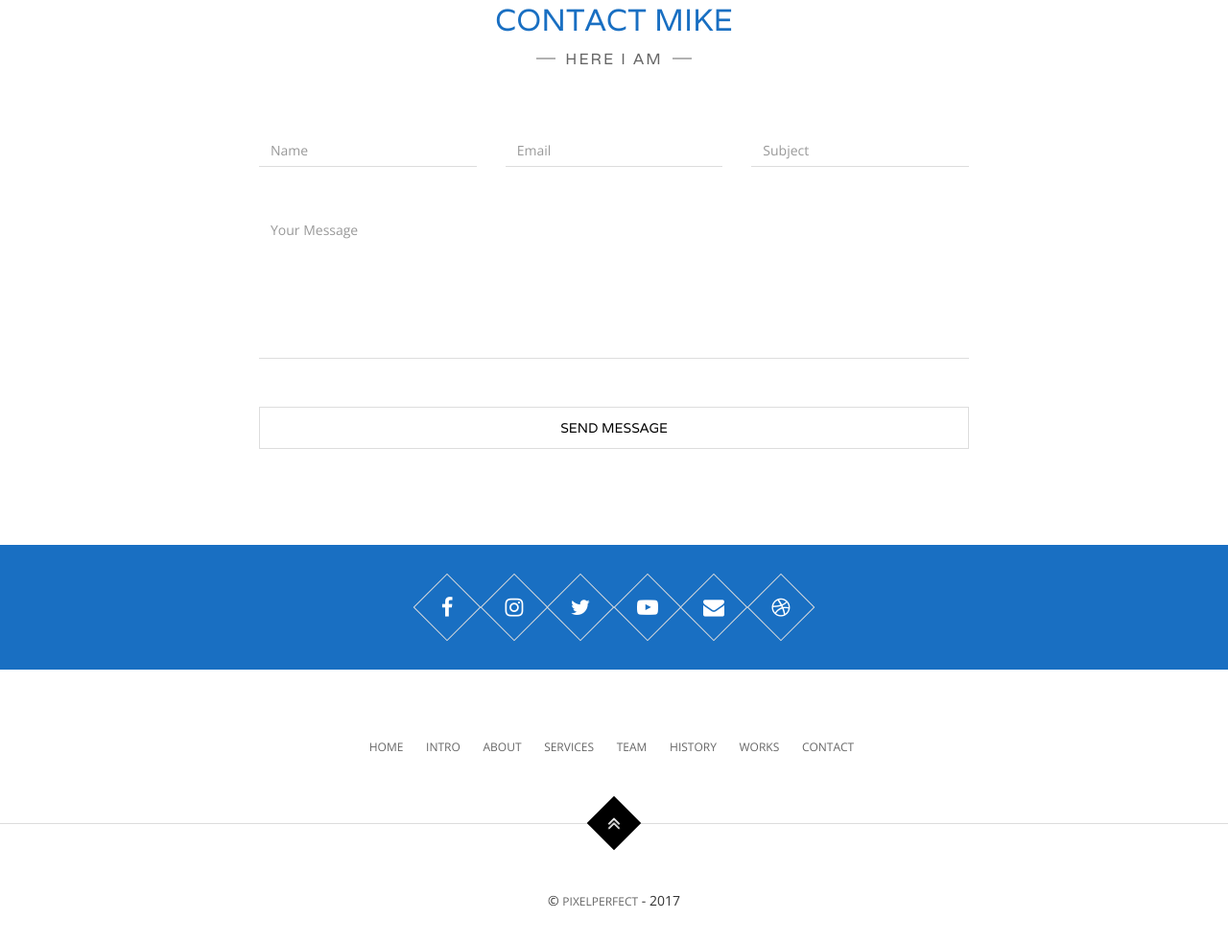
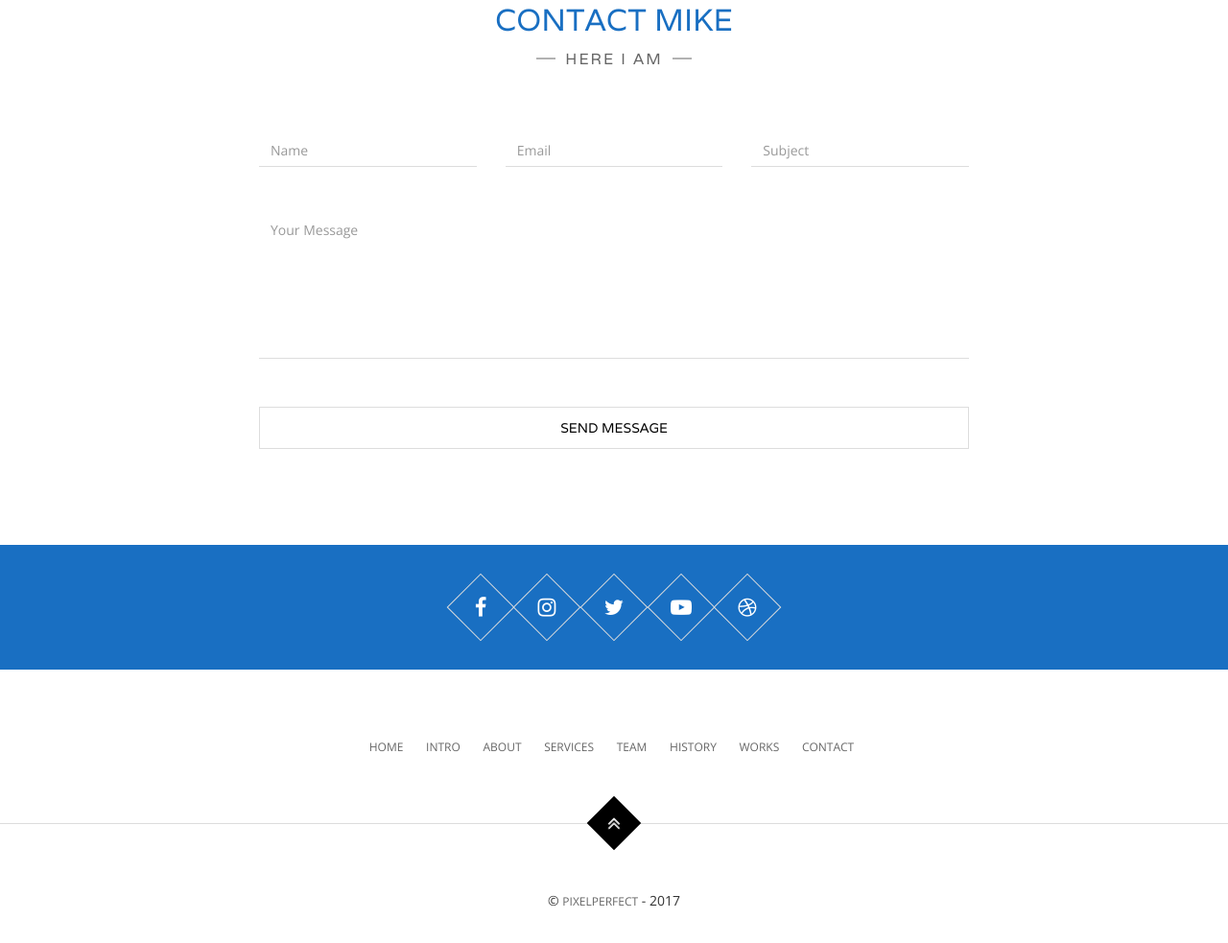
Before and after one commit to gmmusad60/Golam.Mostofa.Musad.github.io, a plain HTML site: page index.html in a window 1280 px wide. Shown: the part 9331-10314 px from the top of the page at 96% size. Drawn offline with nearby package versions, Linux system fonts and the light colour scheme.

Commit message:
Cheange link

```diff
--- a/index.html
+++ b/index.html
@@ -961,22 +961,20 @@
         <!-- Social Networks section -->
         <section class="section-networks blue-bg">
             <div class="container">
-                <a href="#" class="rectangle">
+                <a href="https://www.facebook.com/g.m.musad.3/" class="rectangle">
                     <i class="fa fa-facebook"></i>
                 </a>
-                <a href="#" class="rectangle">
+                <a href="https://www.instagram.com/golam.mostofa.musad/" class="rectangle">
                     <i class="fa fa-instagram"></i>
                 </a>
-                <a href="#" class="rectangle">
+                <a href="https://twitter.com/GolamMostofaMus" class="rectangle">
                     <i class="fa fa-twitter"></i>
                 </a>
-                <a href="#" class="rectangle">
+                <a href="https://www.youtube.com/channel/UCCK3ANV4D16KiAZ63VKxLOw" class="rectangle">
                     <i class="fa fa-youtube-play"></i>
                 </a>
-                <a href="#" class="rectangle">
-                    <i class="fa fa-envelope"></i>
-                </a>
-                <a href="#" class="rectangle">
+
+                <a href="https://dribbble.com/GolamMostofaMusad" class="rectangle">
                     <i class="fa fa-dribbble"></i>
                 </a>
             </div>
```
